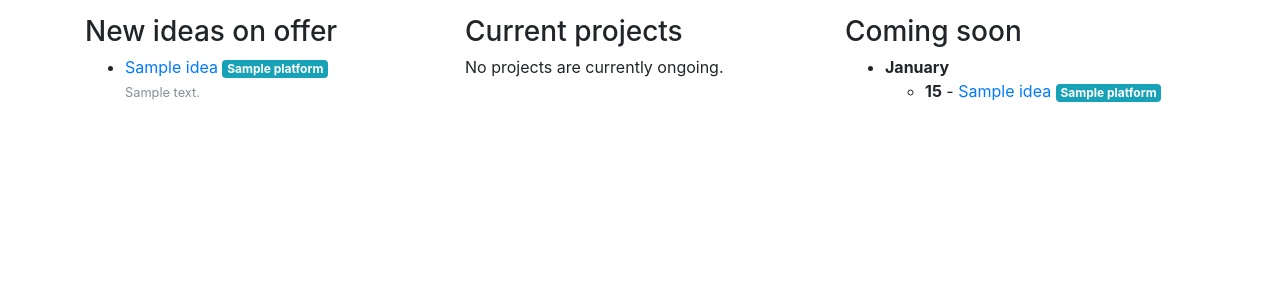
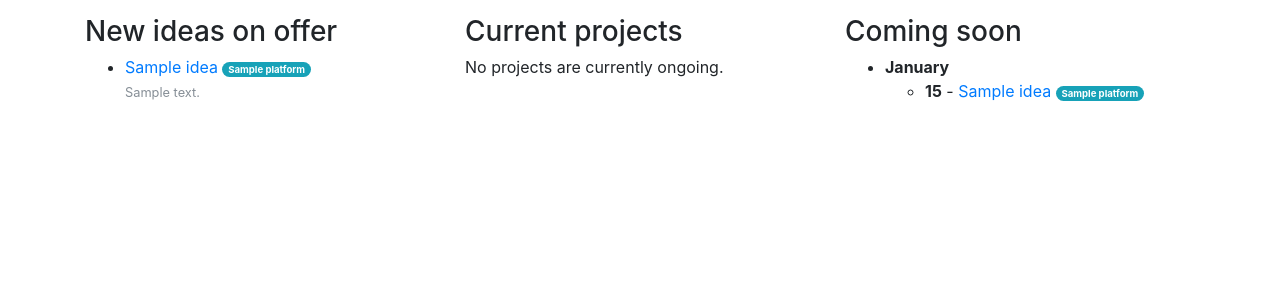
Before and after one commit to mthomps00/atlproj, a Django app: page /ideas/ in a window 1280 px wide. Shown: the part 56-356 px from the top of the page. Run offline with Django 3.2, Linux system fonts and the light colour scheme; tables that the repository leaves empty hold one stand-in row (values such as "Sample post"); some libraries are stand-ins or nearby versions.

Commit message:
Smaller badges on index

```diff
--- a/atlproj/ideas/templates/ideas/index.html
+++ b/atlproj/ideas/templates/ideas/index.html
@@ -55,7 +55,7 @@
 				{% if ideas_list %}
 				    <ul>
 				    {% for idea in ideas_list %}
-		    			<li><a href="{% url 'idea_detail' idea.id %}">{{ idea.short_title }}</a> {% if idea.platform %}<span class="badge badge-info">{{ idea.platform.title }}</span>{% endif %}
+		    			<li><a href="{% url 'idea_detail' idea.id %}">{{ idea.short_title }}</a> {% if idea.platform %}<small><span class="badge badge-pill badge-info">{{ idea.platform.title }}</span></small>{% endif %}
 		    			<br />
 		    			<small class="text-muted">{{ idea.description }}</small>
 		    			</li>
@@ -74,7 +74,7 @@
 				{% if active_ideas %}
 					<ul>
 					{% for idea in active_ideas %}
-						<li><a href="{% url 'idea_detail' idea.id %}">{{ idea.short_title }}</a> {% if idea.platform %}<span class="badge badge-info">{{ idea.platform.title }}</span>{% endif %}
+						<li><a href="{% url 'idea_detail' idea.id %}">{{ idea.short_title }}</a> {% if idea.platform %}<small><span class="badge badge-pill badge-info">{{ idea.platform.title }}</span></small>{% endif %}
 		    			<br />
 		    			<small class="text-muted">{{ idea.description }}</small>
 		    			</li>
@@ -96,7 +96,7 @@
 					<li><strong>{{ month.grouper }}</strong>
 						<ul>
 						{% for item in month.list %}
-							<li><strong>{{ item.start_date|date:"j" }}</strong> - <a href="{% url 'idea_detail' item.id %}">{{ item }}</a> {% if item.platform %}<span class="badge badge-info">{{ item.platform.title }}</span>{% endif %}</li>
+							<li><strong>{{ item.start_date|date:"j" }}</strong> - <a href="{% url 'idea_detail' item.id %}">{{ item }}</a> {% if item.platform %}<small><span class="badge badge-pill badge-info">{{ item.platform.title }}</span></small>{% endif %}</li>
 						{% endfor %}
 						</ul>
 					</li>
```
